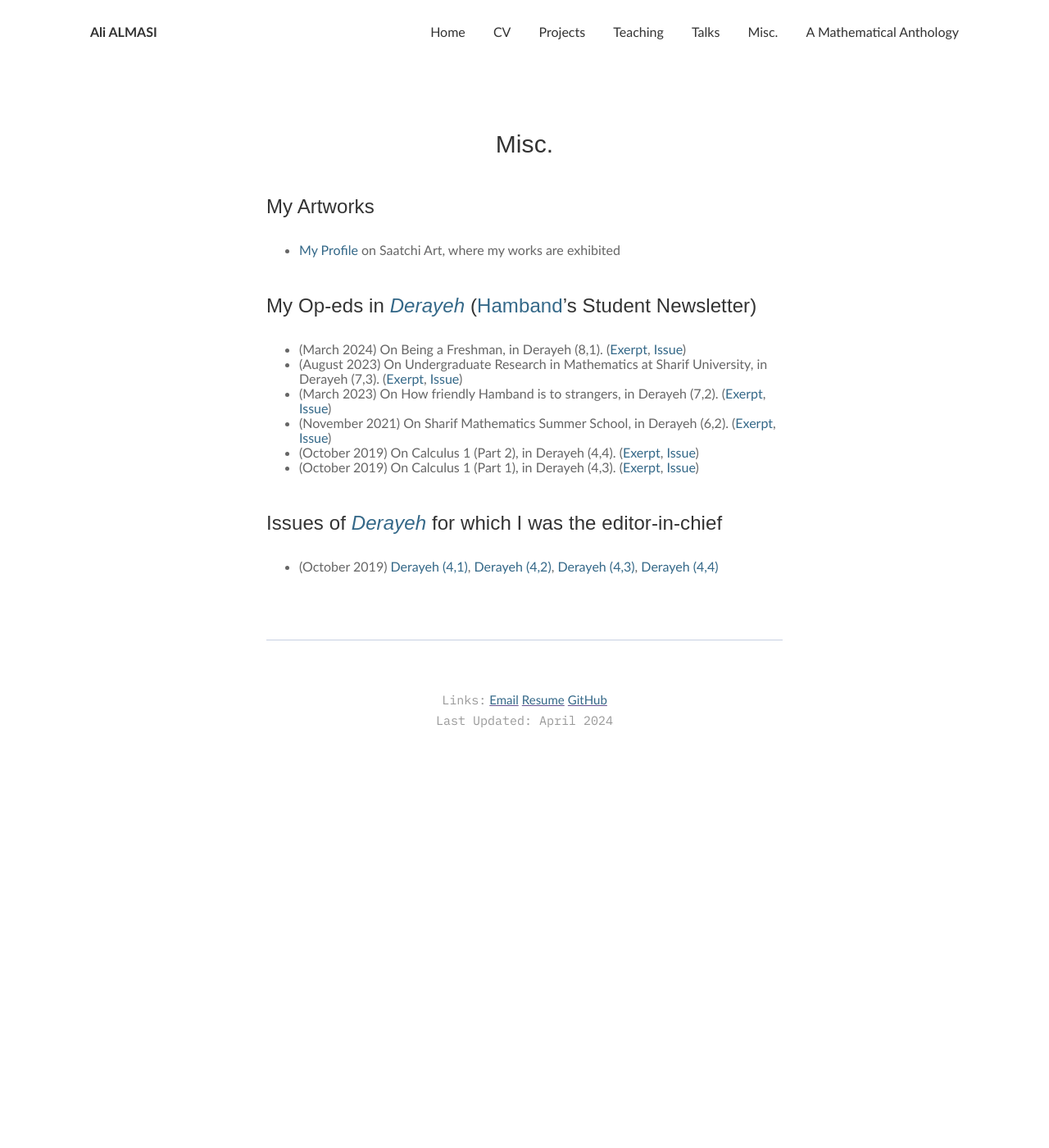
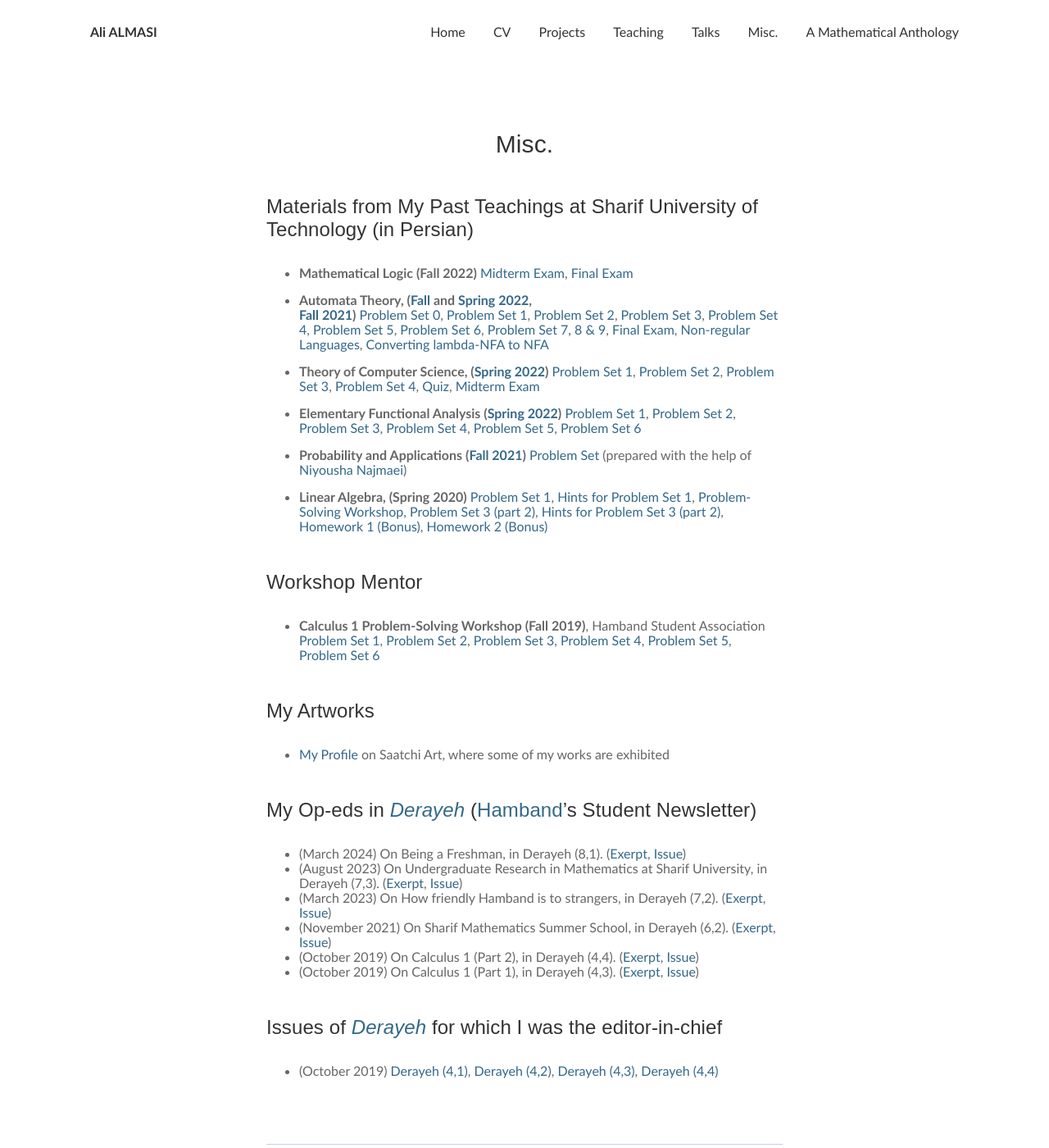
Before and after one commit to ali-almasi/ali-almasi.github.io, a Jekyll site: the page built from _pages/6_misc.md, in a window 1280 px wide and 1400 px high. Shown: the whole window at 82% size. Built offline with Jekyll 4.4.1, drawn with Linux system fonts in a browser that asks for light colours.

Commit message:
Update 6_misc.md

```diff
--- a/_pages/6_misc.md
+++ b/_pages/6_misc.md
@@ -4,8 +4,32 @@ title: Misc.
 permalink: /misc/
 image:
 ---
+### Materials from My Past Teachings at Sharif University of Technology (in Persian)
+-   **Mathematical Logic (Fall 2022)**
+  [Midterm Exam](/assets/teaching_materials/logic2022/mid.pdf), [Final Exam](/assets/teaching_materials/logic2022/final.pdf)
+
+- **Automata Theory, ([Fall](https://hamband.math.sharif.edu/wiki/%D8%AF%D8%A7%D9%86%D8%B4%DA%A9%D8%AF%D9%87/%D8%AF%D8%B1%D9%88%D8%B3/22873/14011/main) and [Spring 2022](https://hamband.math.sharif.edu/wiki/%D8%AF%D8%A7%D9%86%D8%B4%DA%A9%D8%AF%D9%87/%D8%AF%D8%B1%D9%88%D8%B3/22873/14002/main),
+[Fall 2021](https://hamband.math.sharif.edu/wiki/%D8%AF%D8%A7%D9%86%D8%B4%DA%A9%D8%AF%D9%87/%D8%AF%D8%B1%D9%88%D8%B3/22873/14001/main))**
+[Problem Set 0](/assets/teaching_materials/automata_theory/PS0.pdf), [Problem Set 1](/assets/teaching_materials/automata_theory/PS1.pdf), [Problem Set 2](/assets/teaching_materials/automata_theory/PS2.pdf), [Problem Set 3](/assets/teaching_materials/automata_theory/PS3.pdf), [Problem Set 4](/assets/teaching_materials/automata_theory/PS4.pdf), [Problem Set 5](/assets/teaching_materials/automata_theory/PS5.pdf), [Problem Set 6](/assets/teaching_materials/automata_theory/PS6.pdf), [Problem Set 7, 8 & 9](/assets/teaching_materials/automata_theory/PS7-8-9.pdf), [Final Exam](/assets/teaching_materials/automata_theory/Final.pdf), [Non-regular Languages](/assets/teaching_materials/automata_theory/nonregular_languages.pdf), [Converting lambda-NFA to NFA](/assets/teaching_materials/automata_theory/epsilonNFA_to_NFA.pdf)
+
+- **Theory of Computer Science, ([Spring 2022](https://hamband.math.sharif.edu/wiki/%D8%AF%D8%A7%D9%86%D8%B4%DA%A9%D8%AF%D9%87/%D8%AF%D8%B1%D9%88%D8%B3/22772/14002/main))**
+[Problem Set 1](/assets/teaching_materials/Theory_of_CS2022/PS1.pdf), [Problem Set 2](/assets/teaching_materials/Theory_of_CS2022/PS2.pdf), [Problem Set 3](/assets/teaching_materials/Theory_of_CS2022/PS3.pdf), [Problem Set 4](/assets/teaching_materials/Theory_of_CS2022/PS4.pdf), [Quiz](/assets/teaching_materials/Theory_of_CS2022/Quiz1.pdf), [Midterm Exam](/assets/teaching_materials/Theory_of_CS2022/Midterm-TOCS.pdf)
+
+- **Elementary Functional Analysis ([Spring 2022](https://hamband.math.sharif.edu/wiki/%D8%AF%D8%A7%D9%86%D8%B4%DA%A9%D8%AF%D9%87/%D8%AF%D8%B1%D9%88%D8%B3/22475/14002/main))**
+[Problem Set 1](/assets/teaching_materials/functional_analysis2022/EFA_HW1.pdf), [Problem Set 2](/assets/teaching_materials/functional_analysis2022/EFA_HW2.pdf), [Problem Set 3](/assets/teaching_materials/functional_analysis2022/EFA_HW3.pdf), [Problem Set 4](/assets/teaching_materials/functional_analysis2022/EFA_HW4.pdf), [Problem Set 5](/assets/teaching_materials/functional_analysis2022/EFA_HW5.pdf), [Problem Set 6](/assets/teaching_materials/functional_analysis2022/EFA_HW6.pdf)
+
+-  **Probability and Applications ([Fall 2021](https://hamband.math.sharif.edu/wiki/%D8%AF%D8%A7%D9%86%D8%B4%DA%A9%D8%AF%D9%87/%D8%AF%D8%B1%D9%88%D8%B3/22089/14001/main))**
+[Problem Set](/assets/teaching_materials/probability2021/probability_problem_set.pdf) (prepared with the help of [Niyousha Najmaei](https://niyoushanajmaei.github.io/))
+
+-  **Linear Algebra, (Spring 2020)**
+	[Problem Set 1](/assets/teaching_materials/linear_algebra2020/PS1.pdf), [Hints for Problem Set 1](/assets/teaching_materials/linear_algebra2020/PS1_Hints.pdf), [Problem-Solving Workshop](/assets/teaching_materials/linear_algebra2020/WS1.pdf), [Problem Set 3 (part 2)](/assets/teaching_materials/linear_algebra2020/PS3-part2.pdf), [Hints for Problem Set 3 (part 2)](/assets/teaching_materials/linear_algebra2020/PS3_Part2_Hints.pdf), [Homework 1 (Bonus)](/assets/teaching_materials/linear_algebra2020/HW1.pdf), [Homework 2 (Bonus)](/assets/teaching_materials/linear_algebra2020/HW2.pdf)
+
+### Workshop Mentor
+-   **Calculus 1 Problem-Solving Workshop (Fall 2019)**, Hamband Student Association
+[Problem Set 1](/assets/teaching_materials/Calculus1_problemSolving_workshop/problems1.pdf), [Problem Set 2](/assets/teaching_materials/Calculus1_problemSolving_workshop/problems2.pdf), [Problem Set 3](/assets/teaching_materials/Calculus1_problemSolving_workshop/problems3.pdf), [Problem Set 4](/assets/teaching_materials/Calculus1_problemSolving_workshop/problems4.pdf), [Problem Set 5](/assets/teaching_materials/Calculus1_problemSolving_workshop/problems5.pdf), [Problem Set 6](/assets/teaching_materials/Calculus1_problemSolving_workshop/problems6.pdf)
+
 ### My Artworks
-* [My Profile](https://www.saatchiart.com/alialmasi) on Saatchi Art, where my works are exhibited
+* [My Profile](https://www.saatchiart.com/alialmasi) on Saatchi Art, where some of my works are exhibited
 
 
 ### My Op-eds in *[Derayeh](https://t.me/deraye_mag)* ([Hamband](https://hamband.math.sharif.edu/wiki/)'s Student Newsletter)
```
